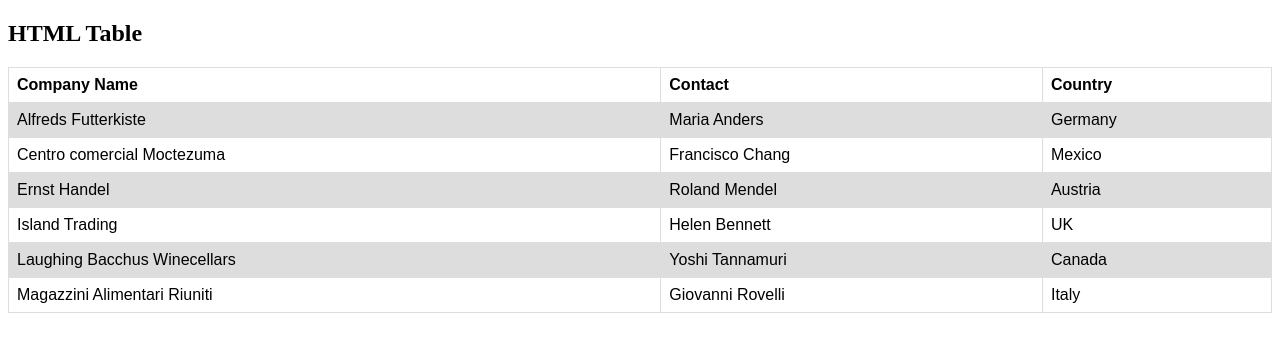
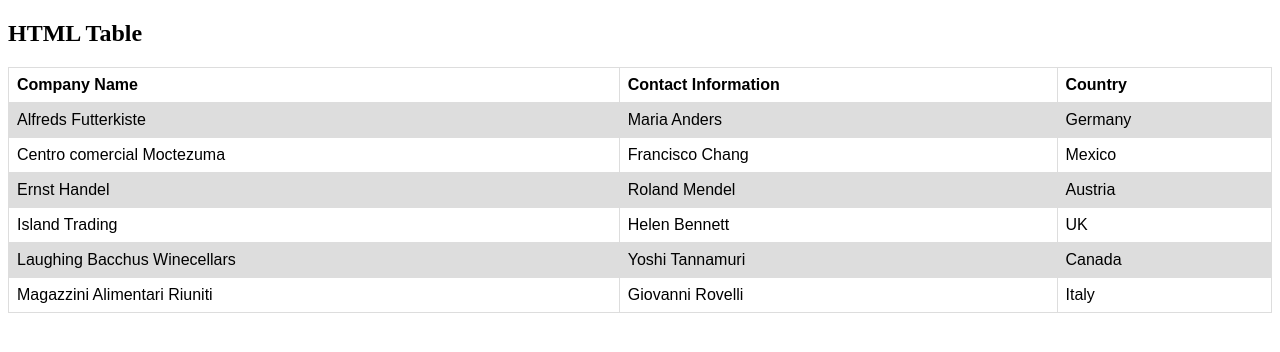
Before and after one commit to sourav0408/sourav, a plain HTML site: page index.html in a window 1280 px wide. Drawn offline with Linux system fonts and the light colour scheme.

Commit message:
Update index.html

```diff
--- a/index.html
+++ b/index.html
@@ -26,7 +26,7 @@ tr:nth-child(even) {
 <table>
   <tr>
     <th>Company Name</th>
-    <th>Contact</th>
+    <th>Contact Information </th>
     <th>Country</th>
   </tr>
   <tr>
```
